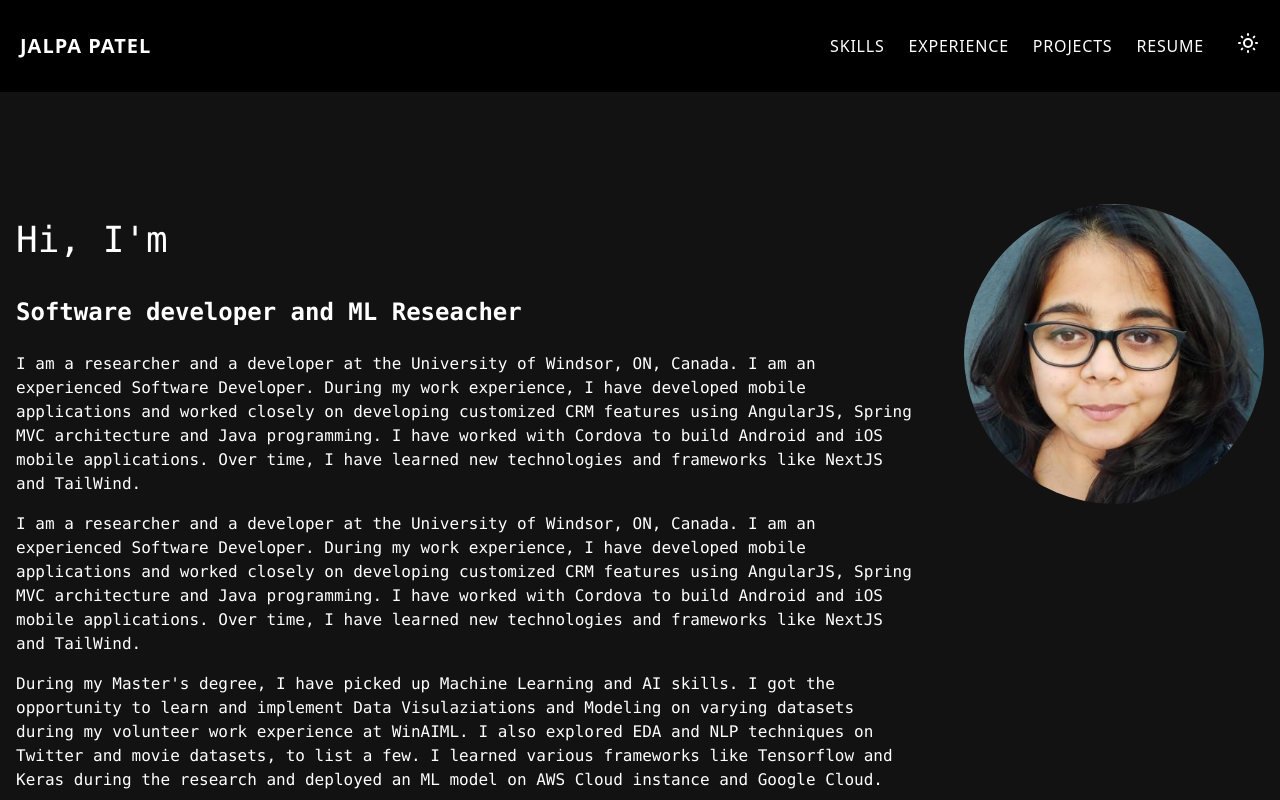
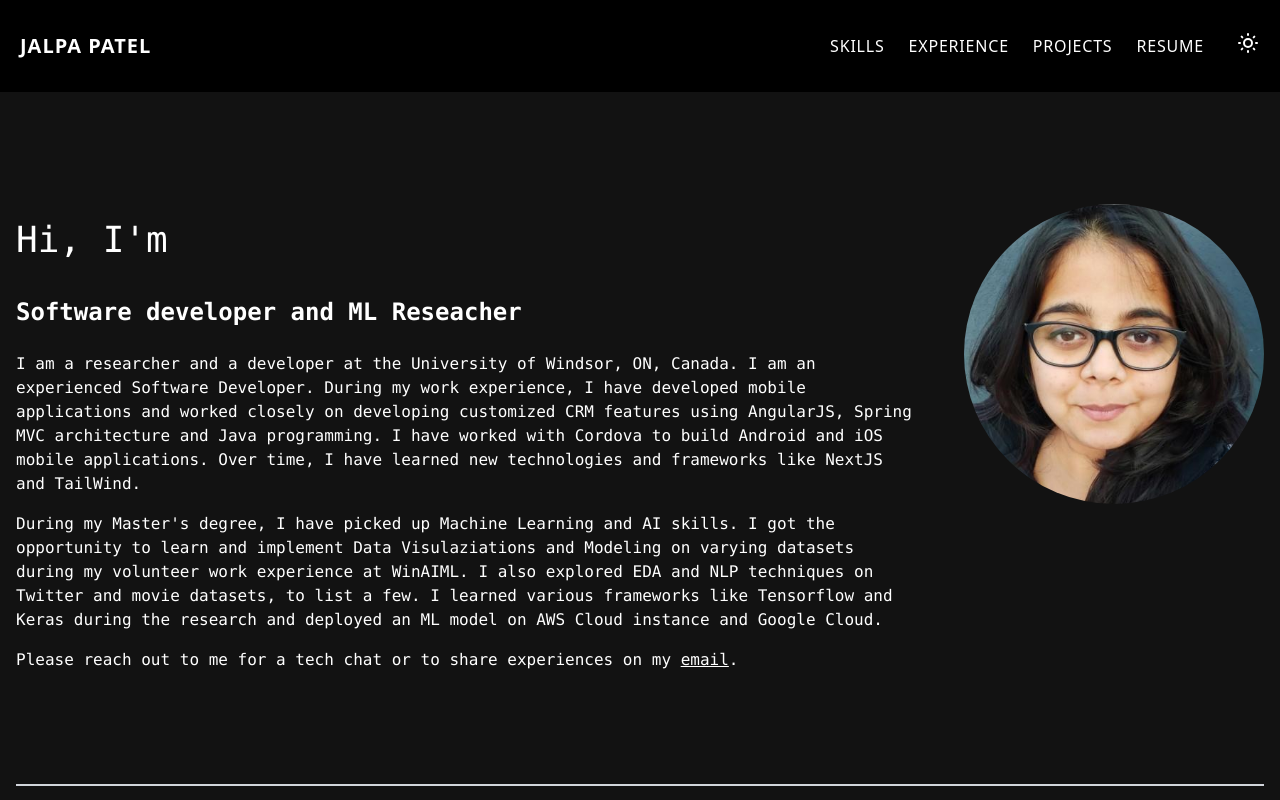
Before and after one commit to jalpa015/jalpa, a Next.js app: page / in a window 1280 px wide. Shown: the top 800 px of the page. Built offline with nearby package versions, Linux system fonts and the light colour scheme.

Commit message:
Modified About

```diff
--- a/components/About.js
+++ b/components/About.js
@@ -29,11 +29,6 @@ const About = () => {
                             Over time, I have learned new technologies and frameworks like NextJS and TailWind.
                         </p>
                         <p className="mb-4">
-                            I am a researcher and a developer at the University of Windsor, ON, Canada. I am an experienced Software Developer. During my work experience,
-                            I have developed mobile applications and worked closely on developing customized CRM features using AngularJS, Spring MVC architecture and Java programming.
-                            I have worked with Cordova to build Android and iOS mobile applications. Over time, I have learned new technologies and frameworks like NextJS and TailWind.
-                        </p>
-                        <p className="mb-4">
                             During my Master&apos;s degree, I have picked up Machine Learning and AI skills. I got the opportunity to learn and implement Data Visulaziations
                             and Modeling on varying datasets during my volunteer work experience at WinAIML. I also explored EDA and NLP techniques on Twitter and movie
                             datasets, to list a few. I learned various frameworks like Tensorflow and Keras during the research and deployed an ML model on AWS Cloud
--- a/pages/index.tsx
+++ b/pages/index.tsx
@@ -5,7 +5,7 @@ export default function Home() {
   return (
     <div className="space-y-14 lg:space-y-24">
       <Head>
-        <title>Jalpa&apos;s Website</title>
+        <title>Jalpa&apos;s Portfolio</title>
         <link rel="icon" href="/favion.ico" />
       </Head>
 
```
